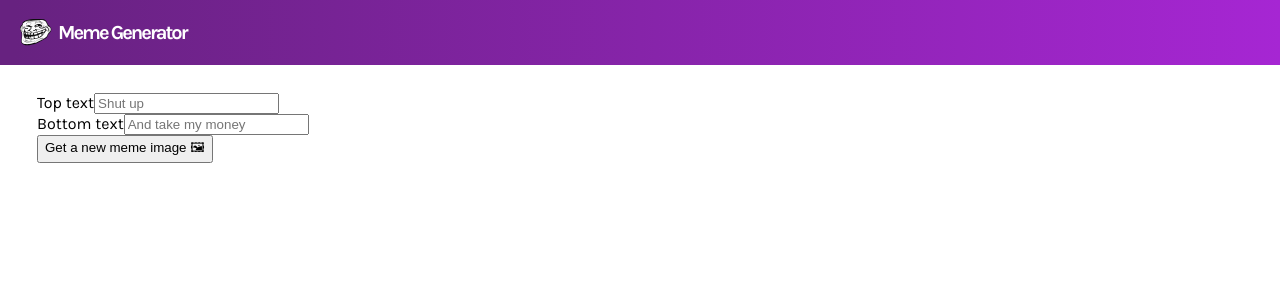
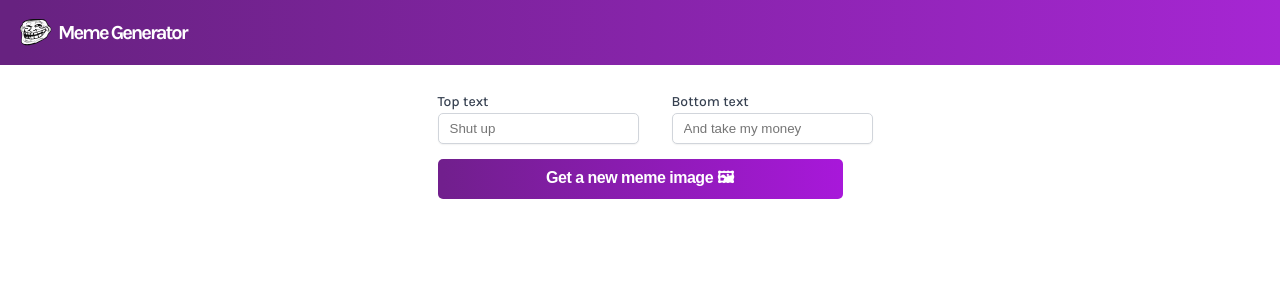
Before and after one commit to ColdBlood237/meme-generator, a React (Vite) app: page / in a window 1280 px wide. Shown: the top 300 px of the page. Built offline with nearby package versions, Linux system fonts and the light colour scheme.

Commit message:
Style the form

```diff
--- a/src/App.css
+++ b/src/App.css
@@ -29,4 +29,53 @@ body {
 
 .main {
   padding: 28px 37px;
+  width: 100vw;
 }
+
+#meme-form {
+  max-width: 405px;
+  margin: 0 auto;
+}
+
+#meme-form label {
+  color: var(--gray-700, #374151);
+  font-family: Karla;
+  font-size: 0.875rem;
+  font-style: normal;
+  font-weight: 500;
+}
+
+#meme-form input {
+  padding: 7px 11px;
+  margin-top: 3px;
+
+  border-radius: 5px;
+  border: 1px solid var(--gray-300, #d1d5db);
+  background: var(--white, #fff);
+  box-shadow: 0px 1px 1.5px 0px rgba(0, 0, 0, 0.05);
+}
+
+.flex-container {
+  display: flex;
+  margin-bottom: 15px;
+  gap: 33px;
+}
+
+.input-wrapper {
+  display: flex;
+  flex-direction: column;
+}
+
+.submit-btn {
+  width: 100%;
+  height: 40px;
+  border: none;
+  border-radius: 5px;
+  background: linear-gradient(90deg, #711f8d 1.14%, #a818da 100%);
+  color: #fff;
+
+  font-size: 1rem;
+  font-style: normal;
+  font-weight: 700;
+  letter-spacing: -0.5px;
+}
```
